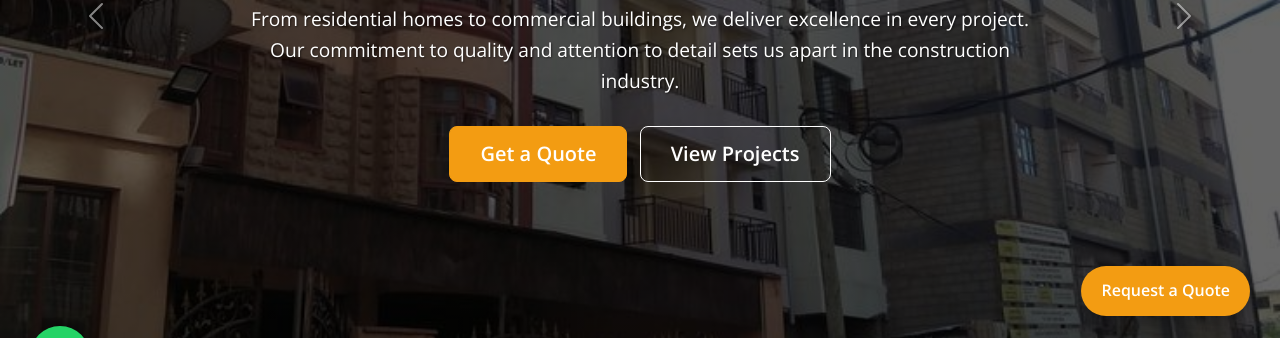
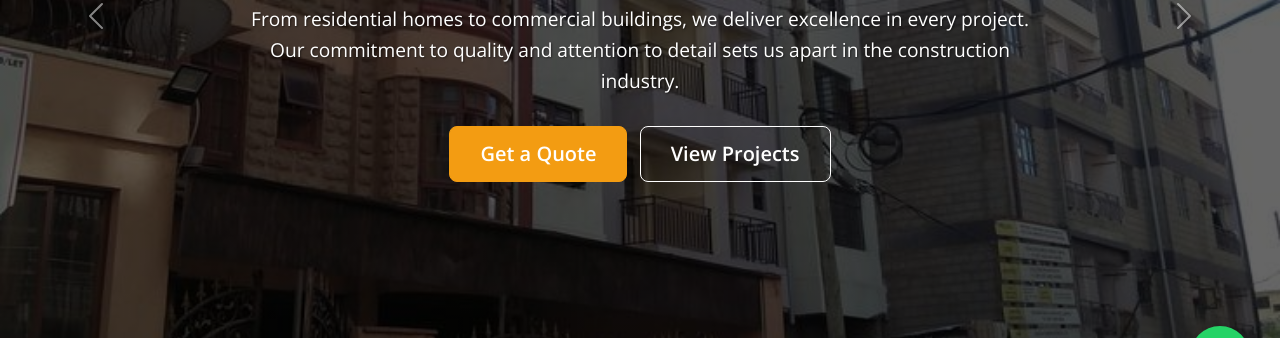
Before and after one commit to NelsonFranklinWere/Construction, a plain HTML site: page index.html in a window 1280 px wide. Shown: the part 384-722 px from the top of the page. Drawn offline with nearby package versions, Linux system fonts and the light colour scheme.

Commit message:
add changes

```diff
--- a/index.html
+++ b/index.html
@@ -666,7 +666,7 @@
         .whatsapp-float {
             position: fixed;
             bottom: 30px;
-            left: 30px;
+            right: 30px;
             width: 60px;
             height: 60px;
             background: #25D366;
@@ -898,26 +898,6 @@
             margin-bottom: 10px;
         }
 
-        .sticky-quote {
-            position: fixed;
-            bottom: 100px;
-            right: 30px;
-            background: var(--secondary);
-            color: white;
-            padding: 12px 20px;
-            border-radius: 30px;
-            font-weight: 600;
-            text-decoration: none;
-            box-shadow: 0 5px 15px rgba(0, 0, 0, 0.2);
-            z-index: 1000;
-            transition: all 0.3s;
-        }
-
-        .sticky-quote:hover {
-            background: #e67e22;
-            transform: translateY(-3px);
-            color: white;
-        }
 
         .section-cta {
             background: var(--primary);
@@ -1006,8 +986,6 @@
         </div>
     </nav>
 
-    <!-- Sticky Quote Button -->
-    <a href="#contact" class="sticky-quote">Request a Quote</a>
 
     <!-- Hero Section -->
     <section id="home" class="hero">
```
